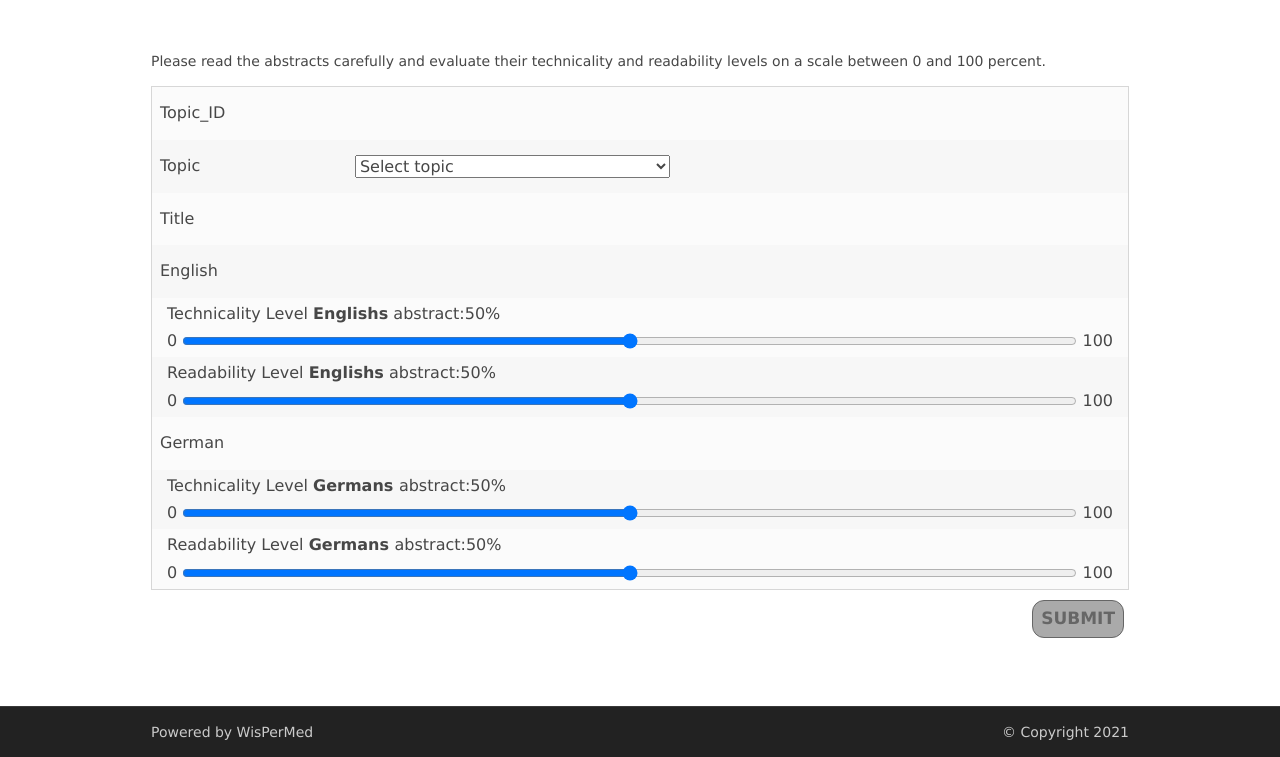
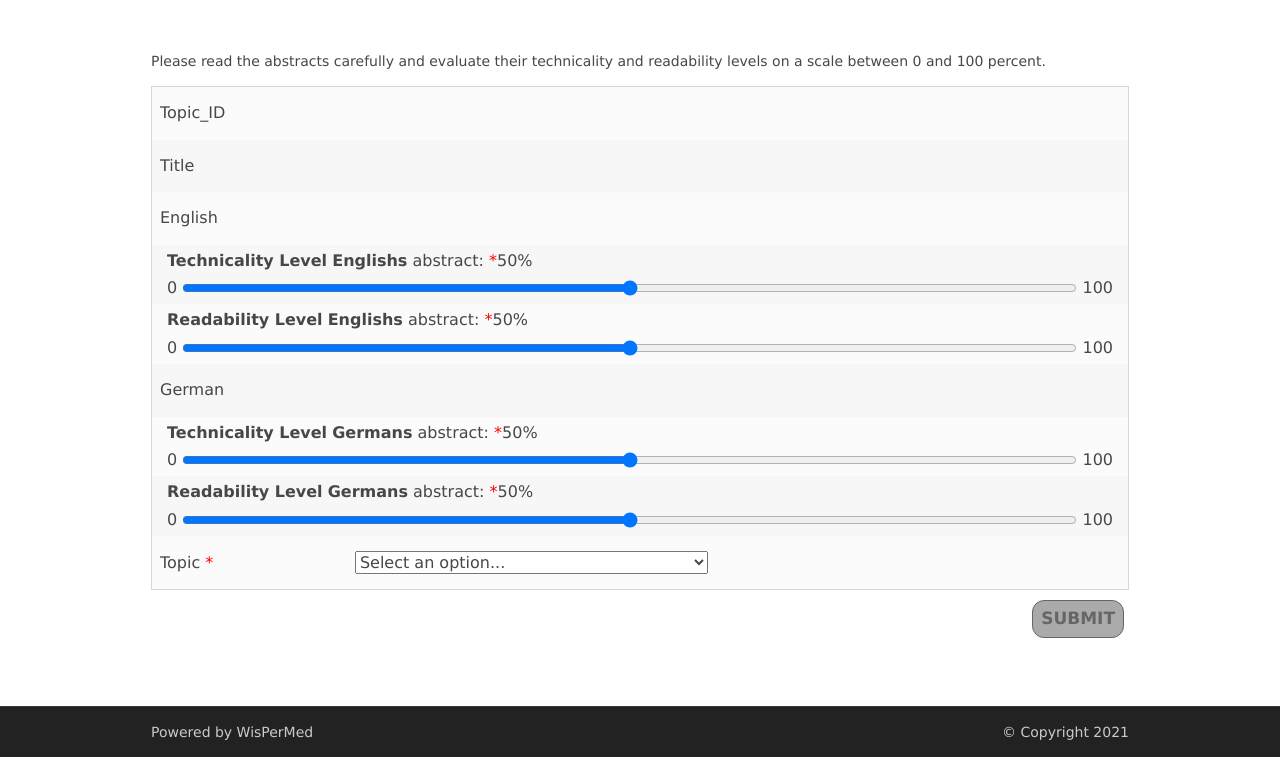
Before and after one commit to samehfrihat/TechnicalityLevelAnnotationTool, a Flask app: template src/static/templates/technicality.html in a window 1280 px wide. Shown: the part 429-1186 px from the top of the page. Run offline with Flask 2, Linux system fonts and the light colour scheme; the template is opened without the code that fills it, so the values that code supplies are empty; parts of the project's set-up code (start-up, migrations or seed data) failed here and were passed over.

Commit message:
fix styling

```diff
--- a/src/static/layout/styles/index.css
+++ b/src/static/layout/styles/index.css
@@ -174,3 +174,9 @@ input[type="range"]::-moz-range-track {
 .centered_list ul {
     justify-self: center;
 }
+
+
+.required:after {
+    content:" *";
+    color: red;
+}
--- a/src/static/templates/technicality.html
+++ b/src/static/templates/technicality.html
@@ -71,86 +71,6 @@
                         <td class="tg-0lax">{{doc["_id"]}}</td>
                     </tr>
                     <tr>
-                        <td class="tg-0lax">{{gettext('Topic')}}</td>
-                        <!--<td class="tg-0lax">{{doc["topic"]}}</td>-->
-                        <td>
-                            <select id="l1-topics-list" onchange="ChangeSecondList(this.options[this.selectedIndex].value)" name="l1-topics">
-                                <option value="">Select topic</option>
-                                <option value="Anesthesiology">Anesthesiology</option>
-                                <option value="Cardiology">Cardiology</option>
-                                <option value="Dermatology">Dermatology</option>
-                                <option value="Emergency Medicine">Emergency Medicine</option>
-                                <option value="Family Practice">Family Practice</option>
-                                <option value="Forensic Medicine">Forensic Medicine</option>
-                                <option value="Geriatrics">Geriatrics</option>
-                                <option value="Internal Medicine">Internal Medicine</option>
-                                <option value="Medical Genetics">Medical Genetics</option>
-                                <option value="Neurology">Neurology</option>
-                                <option value="Obstetrics">Obstetrics</option>
-                                <option value="Obstetrics and Gynecology">Obstetrics and Gynecology</option>
-                                <option value="Occupational Medicine">Occupational Medicine</option>
-                                <option value="Ophthalmology">Ophthalmology</option>
-                                <option value="Otolaryngology">Otolaryngology</option>
-                                <option value="Pathology">Pathology</option>
-                                <option value="Pediatrics">Pediatrics</option>
-                                <option value="Physical Medicine and Rehabilitation">Physical Medicine and Rehabilitation</option>
-                                <option value="Podiatry">Podiatry</option>
-                                <option value="Preventive Medicine">Preventive Medicine</option>
-                                <option value="Psychiatry">Psychiatry</option>
-                                <option value="Public Health">Public Health</option>
-                                <option value="Pulmonary Medicine">Pulmonary Medicine</option>
-                                <option value="Radiology">Radiology</option>
-                                <option value="Sports Medicine">Sports Medicine</option>
-                                <option value="Surgery">Surgery</option>
-                                <option value="Surgical Specialty">Surgical Specialty</option>
-                                <option value="Urology">Urology</option>
-                            </select>
-
-                            <div id="dynamic-list-div" style="display:none;">
-                                <select id="dynamic-list" name="l2-topics">
-                                    <option value="">Select subtopic</option>
-                                </select>
-                            </div>
-                            <script type="text/javascript">
-                                function ChangeSecondList(value) {
-                                   if( value.length ) {
-                                      var dropid = document.getElementById("dynamic-list");
-                                      var data = {
-                                          "Internal Medicine": ["Endocrinology", "Gastroenterology", "Gynecology", "Hematology","Nephrology","Oncology","Parasitology","Rheumatology"],
-                                          "Medical Genetics": ["Breast Cancer Genetics"],
-                                          "Ophthalmology": ["Experimental Ophthalmology"],
-                                          "Pathology": ["Bone and Connective Tissue Pathology","Cardiovascular Pathology","Cytopathology","Experimental Pathology","Gynecologic Pathology", "Hematopathology","Human Pathology","Immunopathology","Molecular Pathology","Neuropathology", "Ocular Pathology","Oral Pathology","Pathology of Tumors in Animals","Psychopathology", "Pulmonary Pathology","Renal/Urogenital Pathology", "Surgical Pathology","Ultrastructural Pathology"],
-                                          "Pediatrics": ["Neonatology", "Pediatric Hematology/Oncology", "Pediatric Neurologic Oncology", "Pediatric Neurology"],
-                                          "Preventive Medicine": ["Health Promotion in Nursing"],
-                                          "Psychiatry": ["Child Psychiatry", "Experimental Psychiatry", "Psychosomatic Medicine"],
-                                          "Public Health": ["Arctic Research","Community Health", "Occupational Health", "Patterns of Care","Women's Health"],
-                                          "Radiology": ["Diagnostic Radiology", "Interventional Radiology","Nuclear Medicine","Pediatric Radiology","Radiology, Bone","Radiology, Dental","Radiology, Head, Neck","Radiology, Soft Tissue","Radiology, Thorax, Chest","Therapeutic Radiology",],
-                                          "Surgical Specialty": ["General Surgery","Hand Surgery","Neurosurgery","Oral Surgery","Orthopedics","Pediatric Surgery","Plastic Surgery","Thoracic Surgery","Urological Surgery","Vascular Surgery",],
-                                      }
-                                      console.log(value in data);
-                                      console.log(value);
-                                      console.log(data[value]);
-
-                                      if (value in data) {
-                                          document.getElementById("dynamic-list-div").style.display = "block";
-                                          for(var i=0; i<data[value].length; i++ ) {
-                                              var opt = document.createElement("option")
-                                              opt.value = data[value][i];
-                                              opt.innerText = data[value][i]
-                                              dropid.appendChild(opt)
-                                          }
-                                          dropid.options[0].selected = true;
-                                      }
-                                      else {
-                                          document.getElementById("dynamic-list-div").style.display = "none";
-                                      }
-                                   }
-                                }
-                                ChangeSecondList(document.getElementById("l1-topics-list").options[document.getElementById("l1-topics-list").selectedIndex].value);
-                            </script>
-                        </td>
-                    </tr>
-                    <tr>
                         <td class="tg-0lax">{{gettext('Title')}}</td>
                         <td class="tg-0lax">{{doc["tittle"]}}</td>
                     </tr>
@@ -161,8 +81,8 @@
                     <tr><!--INPUT-->
                         <td class="tg-0lax" colspan="2" style="padding:0 10px;">
                             <div class="slider_with_counter">
-                                <label for="level_en" id="technicality_label_level_en">
-                                    {{gettext('Technicality Level')}}
+                                <label for="level_en" id="technicality_label_level_en" class="required">
+                                    <strong>{{gettext('Technicality Level')}}</strong>
                                     <strong>{{gettext('Englishs')}}</strong>
                                     {{gettext('abstract: ')}}
                                 </label>
@@ -182,8 +102,8 @@
                     <tr><!--INPUT-->
                         <td class="tg-0lax" colspan="2" style="padding:0 10px;">
                             <div class="slider_with_counter">
-                                <label for="read_level_en" id="readability_label_level_en">
-                                    {{gettext('Readability Level')}}
+                                <label for="read_level_en" id="readability_label_level_en" class="required">
+                                    <strong>{{gettext('Readability Level')}}</strong>
                                     <strong>{{gettext('Englishs')}}</strong>
                                     {{gettext('abstract: ')}}
                                 </label>
@@ -207,9 +127,9 @@
                     <tr><!--INPUT-->
                         <td class="tg-0lax" colspan="2" style="padding:0 10px;">
                             <div class="slider_with_counter">
-                                <label for="level_de" id="technicality_label_level_de"> {{gettext('Technicality
-                                    Level')}}
-                                    <strong>{{gettext('Germans')}} </strong>
+                                <label for="level_de" id="technicality_label_level_de" class="required">
+                                    <strong>{{gettext('Technicality Level')}}</strong>
+                                    <strong>{{gettext('Germans')}}</strong>
                                     {{gettext('abstract:')}}</label>
                                 <output id="output_de" for="level_de"></output>
                                 <span class="counter">%</span>
@@ -227,9 +147,9 @@
                     <tr><!--INPUT-->
                         <td class="tg-0lax" colspan="2" style="padding:0 10px;">
                             <div class="slider_with_counter">
-                                <label for="readability_level_de" id="readability_label_level_de">
-                                    {{gettext('Readability Level')}}
-                                    <strong>{{gettext('Germans')}} </strong>
+                                <label for="readability_level_de" id="readability_label_level_de" class="required">
+                                    <strong>{{gettext('Readability Level')}}</strong>
+                                    <strong>{{gettext('Germans')}}</strong>
                                     {{gettext('abstract:')}}</label>
                                 <output id="readability_output_de" for="readability_level_de"></output>
                                 <span class="counter">%</span>
@@ -244,6 +164,164 @@
                             </div>
                         </td>
                     </tr>
+
+                    <tr>
+                        <td class="tg-0lax, required">{{gettext('Topic')}}</td>
+                        <!--<td class="tg-0lax">{{doc["topic"]}}</td>-->
+                        <td>
+                            <div id="dynamic-list-div">
+                                <select id="topics-list" name="topics">
+                                  <option value="" selected="selected">Select an option...</option>
+                                  <optgroup label="Anesthesiology">
+                                    <option value="Anesthesiology">Anesthesiology</option>
+                                  </optgroup>
+                                  <optgroup label="Cardiology">
+                                    <option value="Cardiology">Cardiology</option>
+                                  </optgroup>
+                                  <optgroup label="Dermatology">
+                                    <option value="Dermatology">Dermatology</option>
+                                  </optgroup>
+                                  <optgroup label="Emergency Medicine">
+                                    <option value="Emergency Medicine">Emergency Medicine</option>
+                                  </optgroup>
+                                  <optgroup label="Family Practice">
+                                    <option value="Family Practice">Family Practice</option>
+                                  </optgroup>
+                                  <optgroup label="Forensic Medicine">
+                                    <option value="Forensic Medicine">Forensic Medicine</option>
+                                  </optgroup>
+                                  <optgroup label="Geriatrics">
+                                    <option value="Geriatrics">Geriatrics</option>
+                                  </optgroup>
+                                  <optgroup label="Internal Medicine">
+                                    <option value="Endocrinology">Endocrinology</option>
+                                    <option value="Gastroenterology">Gastroenterology</option>
+                                    <option value="Gynecology">Gynecology</option>
+                                    <option value="Hematology">Hematology</option>
+                                    <option value="Nephrology">Nephrology</option>
+                                    <option value="Oncology">Oncology</option>
+                                    <option value="Parasitology">Parasitology</option>
+                                    <option value="Rheumatology">Rheumatology</option>
+                                  </optgroup>
+                                  <optgroup label="Medical Genetics">
+                                    <option value="Breast Cancer Genetics">Breast Cancer Genetics</option>
+                                  </optgroup>
+                                  <optgroup label="Neurology">
+                                    <option value="Neurology">Neurology</option>
+                                  </optgroup>
+                                  <optgroup label="Obstetrics">
+                                    <option value="Obstetrics">Obstetrics</option>
+                                  </optgroup>
+                                  <optgroup label="Obstetrics and Gynecology">
+                                    <option value="Obstetrics and Gynecology">Obstetrics and Gynecology</option>
+                                  </optgroup>
+                                  <optgroup label="Occupational Medicine">
+                                    <option value="Occupational Medicine">Occupational Medicine</option>
+                                  </optgroup>
+                                  <optgroup label="Ophthalmology">
+                                    <option value="Experimental Ophthalmology">Experimental Ophthalmology</option>
+                                  </optgroup>
+                                  <optgroup label="Otolaryngology">
+                                    <option value="Otolaryngology">Otolaryngology</option>
+                                  </optgroup>
+                                  <optgroup label="Pathology">
+                                    <option value="Bone and Connective Tissue Pathology">Bone and Connective Tissue Pathology</option>
+                                    <option value="Cardiovascular Pathology">Cardiovascular Pathology</option>
+                                    <option value="Cytopathology">Cytopathology</option>
+                                    <option value="Experimental Pathology">Experimental Pathology</option>
+                                    <option value="Gynecologic Pathology">Gynecologic Pathology</option>
+                                    <option value="Hematopathology">Hematopathology</option>
+                                    <option value="Hematopathology">Hematopathology</option>
+                                    <option value="Human Pathology">Human Pathology</option>
+                                    <option value="Immunopathology">Immunopathology</option>
+                                    <option value="Molecular Pathology">Molecular Pathology</option>
+                                    <option value="Neuropathology">Neuropathology</option>
+                                    <option value="Ocular Pathology">Ocular Pathology</option>
+                                    <option value="Pathology">Pathology</option>
+                                    <option value="Oral">Oral</option>
+                                      <option value="Pathology of Tumors in Animals">Pathology of Tumors in Animals</option>
+                                      <option value="Psychopathology">Psychopathology</option>
+                                      <option value="Pulmonary Pathology">Pulmonary Pathology</option>
+                                      <option value="Renal/Urogenital Pathology">Renal/Urogenital Pathology</option>
+                                      <option value="Surgical Pathology">Surgical Pathology</option>
+                                      <option value="Ultrastructural Pathology">Ultrastructural Pathology</option>
+                                  </optgroup>
+
+                                  <optgroup label="Pediatrics">
+                                    <option value="Neonatology">Neonatology</option>
+                                    <option value="Pediatric Hematology/Oncology">Pediatric Hematology/Oncology</option>
+                                    <option value="Pediatric Neurologic Oncology">Pediatric Neurologic Oncology</option>
+                                    <option value="Pediatric Neurology">Pediatric Neurology</option>
+                                  </optgroup>
+                                  <optgroup label="Physical Medicine and Rehabilitation">
+                                    <option value="Physical Medicine and Rehabilitation">Physical Medicine and Rehabilitation</option>
+                                  </optgroup>
+                                  <optgroup label="Podiatry">
+                                    <option value="Podiatry">Podiatry</option>
+                                  </optgroup>
+                                  <optgroup label="Preventive Medicine">
+                                    <option value="Health Promotion in Nursing">Health Promotion in Nursing</option>
+                                  </optgroup>
+                                  <optgroup label="Psychiatry">
+                                    <option value="Child Psychiatry">Child Psychiatry</option>
+                                    <option value="Experimental Psychiatry">Experimental Psychiatry</option>
+                                    <option value="Psychosomatic Medicine">Psychosomatic Medicine</option>
+                                  </optgroup>
+                                  <optgroup label="Public Health">
+                                    <option value="Arctic Research">Arctic Research</option>
+                                    <option value="Community Health">Community Health</option>
+                                    <option value="Occupational Health">Occupational Health</option>
+                                    <option value="Patterns of Care">Patterns of Care</option>
+                                    <option value="Women's Health">Women's Health</option>
+                                  </optgroup>
+                                  <optgroup label="Pulmonary Medicine">
+                                    <option value="Pulmonary Medicine">Pulmonary Medicine</option>
+                                  </optgroup>
+                                  <optgroup label="Radiology">
+                                    <option value="Diagnostic Radiology">Diagnostic Radiology</option>
+                                    <option value="Interventional Radiology">Interventional Radiology</option>
+                                    <option value="Nuclear Medicine">Nuclear Medicine</option>
+                                    <option value="Pediatric Radiology">Pediatric Radiology</option>
+                                    <option value="Radiology, Bone">Radiology, Bone</option>
+                                    <option value="Radiology, Dental">Radiology, Dental</option>
+                                    <option value="Radiology, Head, Neck">Radiology, Head, Neck</option>
+                                    <option value="Otolaryngology">Radiology, Soft Tissue</option>
+                                    <option value="Radiology, Thorax, Chest">Radiology, Thorax, Chest</option>
+                                    <option value="Therapeutic Radiology">Therapeutic Radiology</option>
+                                  </optgroup>
+                                  <optgroup label="Sports Medicine">
+                                    <option value="Sports Medicine">Sports Medicine</option>
+                                  </optgroup>
+                                  <optgroup label="Surgery">
+                                    <option value="Surgery">Surgery</option>
+                                  </optgroup>
+                                  <optgroup label="Surgical Specialty">
+                                    <option value="General Surgery">General Surgery</option>
+                                      <option value="Hand Surgery">Hand Surgery</option>
+                                      <option value="Neurosurgery">Neurosurgery</option>
+                                      <option value="Oral Surgery">Oral Surgery</option>
+                                      <option value="Orthopedics">Orthopedics</option>
+                                      <option value="Pediatric Surgery">Pediatric Surgery</option>
+                                      <option value="Plastic Surgery">Plastic Surgery</option>
+                                      <option value="Thoracic Surgery">Thoracic Surgery</option>
+                                      <option value="Urological Surgery">Urological Surgery</option>
+                                      <option value="Vascular Surgery">Vascular Surgery</option>
+                                  </optgroup>
+                                  <optgroup label="Urology">
+                                    <option value="Urology">Urology</option>
+                                  </optgroup>
+                                </select>
+                            </div>
+                            <script type="text/javascript">
+                                function ChangeSecondList() {
+                                    console.log("Some actions ....")
+                                    //var divid = document.getElementById("dynamic-list-div");
+
+                                }
+                                 //ChangeSecondList(document.getElementById("l1-topics-list").options[document.getElementById("l1-topics-list").selectedIndex].value);
+                            </script>
+                        </td>
+                    </tr>
                     </tbody>
                 </table>
                 <input id="submitAnnotation" class="btn brand z-depth-0 end disabled" type="submit"
```
Also changed, not shown: src/static/templates/index.html (+4 -5 lines), src/translations/de/LC_MESSAGES/messages.po.
